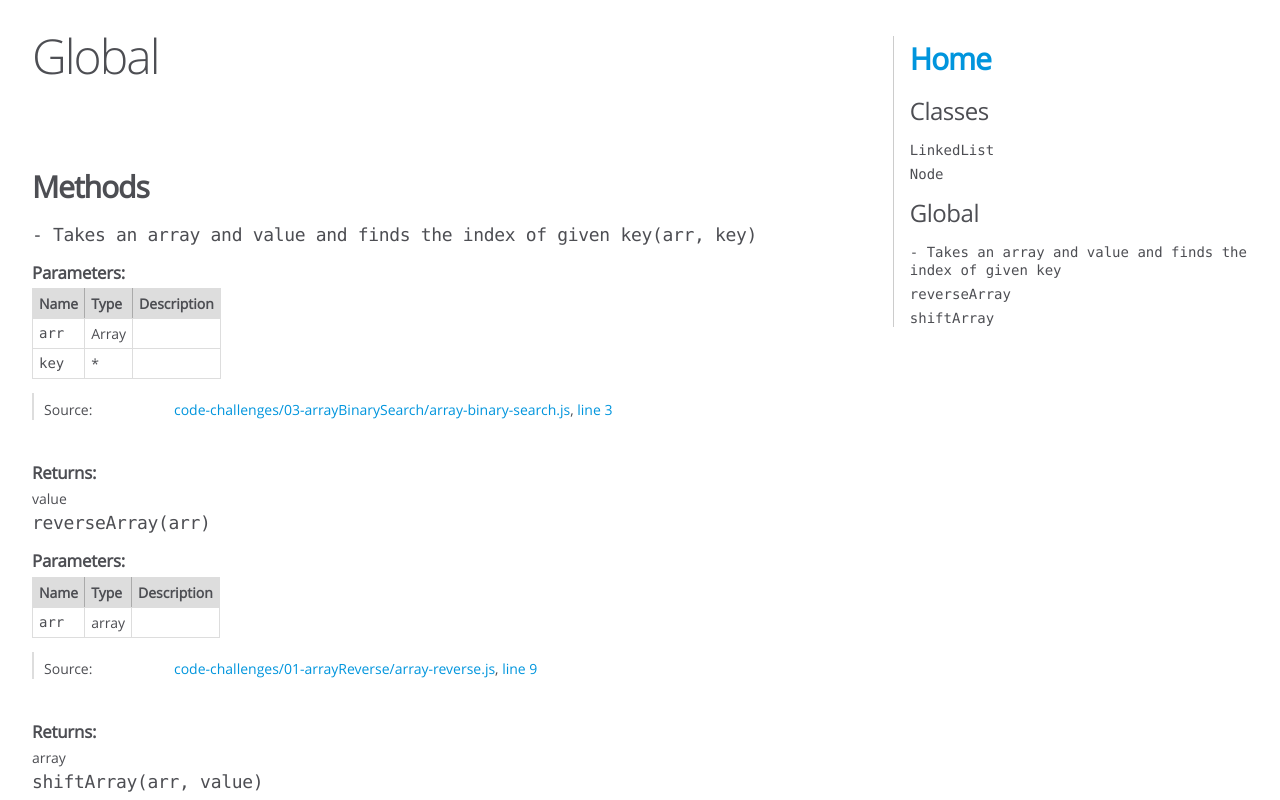
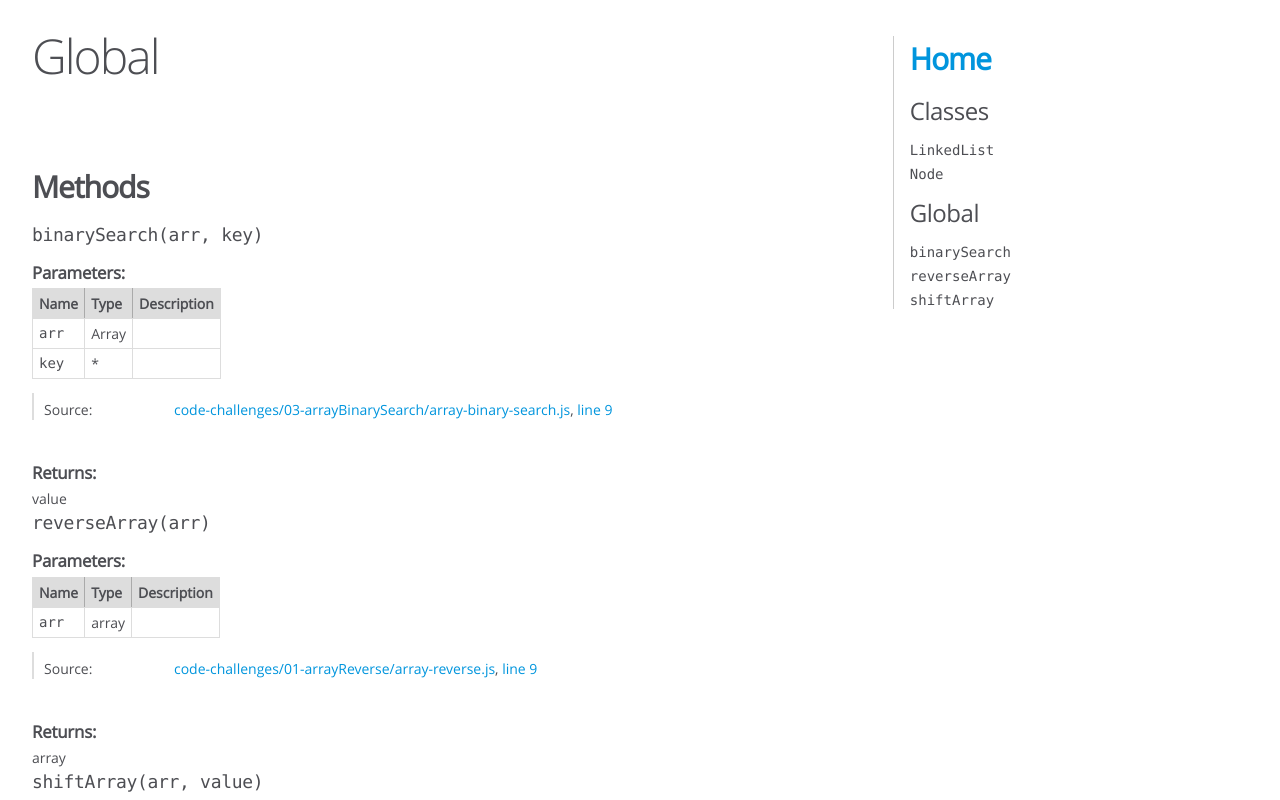
Before and after one commit to TrevorThomp/JS-Data-Structures-and-Algorithms, a website: page docs/global.html in a window 1280 px wide. Shown: the top 800 px of the page. Drawn offline with Linux system fonts and the light colour scheme.

Commit message:
added jsdoc files

```diff
--- a/docs/global.html
+++ b/docs/global.html
@@ -104,7 +104,7 @@
 
 
 
-    <h4 class="name" id="-Takesanarrayandvalueandfindstheindexofgivenkey"><span class="type-signature"></span>- Takes an array and value and finds the index of given key<span class="signature">(arr, key)</span><span class="type-signature"></span></h4>
+    <h4 class="name" id="binarySearch"><span class="type-signature"></span>binarySearch<span class="signature">(arr, key)</span><span class="type-signature"></span></h4>
 
 
 
@@ -224,7 +224,7 @@
 
     <dt class="tag-source">Source:</dt>
     <dd class="tag-source"><ul class="dummy"><li>
-        <a href="code-challenges_03-arrayBinarySearch_array-binary-search.js.html">code-challenges/03-arrayBinarySearch/array-binary-search.js</a>, <a href="code-challenges_03-arrayBinarySearch_array-binary-search.js.html#line3">line 3</a>
+        <a href="code-challenges_03-arrayBinarySearch_array-binary-search.js.html">code-challenges/03-arrayBinarySearch/array-binary-search.js</a>, <a href="code-challenges_03-arrayBinarySearch_array-binary-search.js.html#line9">line 9</a>
     </li></ul></dd>
 
 
@@ -589,13 +589,13 @@
 </div>
 
 <nav>
-    <h2><a href="index.html">Home</a></h2><h3>Classes</h3><ul><li><a href="LinkedList.html">LinkedList</a></li><li><a href="Node.html">Node</a></li></ul><h3>Global</h3><ul><li><a href="global.html#-Takesanarrayandvalueandfindstheindexofgivenkey">- Takes an array and value and finds the index of given key</a></li><li><a href="global.html#reverseArray">reverseArray</a></li><li><a href="global.html#shiftArray">shiftArray</a></li></ul>
+    <h2><a href="index.html">Home</a></h2><h3>Classes</h3><ul><li><a href="LinkedList.html">LinkedList</a></li><li><a href="Node.html">Node</a></li></ul><h3>Global</h3><ul><li><a href="global.html#binarySearch">binarySearch</a></li><li><a href="global.html#reverseArray">reverseArray</a></li><li><a href="global.html#shiftArray">shiftArray</a></li></ul>
 </nav>
 
 <br class="clear">
 
 <footer>
-    Documentation generated by <a href="https://github.com/jsdoc/jsdoc">JSDoc 3.6.3</a> on Mon Jan 13 2020 09:28:51 GMT-0800 (Pacific Standard Time)
+    Documentation generated by <a href="https://github.com/jsdoc/jsdoc">JSDoc 3.6.3</a> on Mon Jan 13 2020 09:29:21 GMT-0800 (Pacific Standard Time)
 </footer>
 
 <script> prettyPrint(); </script>
```
Also changed, not shown: docs/LinkedList.html (+2 -2 lines), docs/Node.html (+2 -2 lines), docs/code-challenges_01-arrayReverse_array-reverse.js.html (+2 -2 lines), docs/code-challenges_02-arrayShift_array-shift.js.html (+2 -2 lines), docs/code-challenges_03-arrayBinarySearch_array-binary-search.js.html (+3 -3 lines), docs/data-structures_linkedList_doubly-linked-list.js.html (+2 -2 lines), docs/data-structures_linkedList_linked-list.js.html (+2 -2 lines), docs/index.html (+2 -2 lines).
